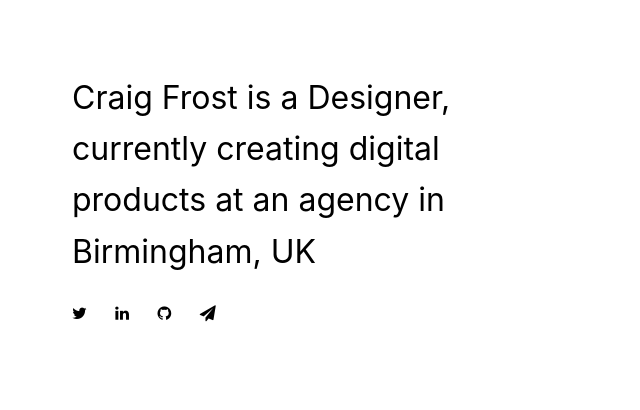
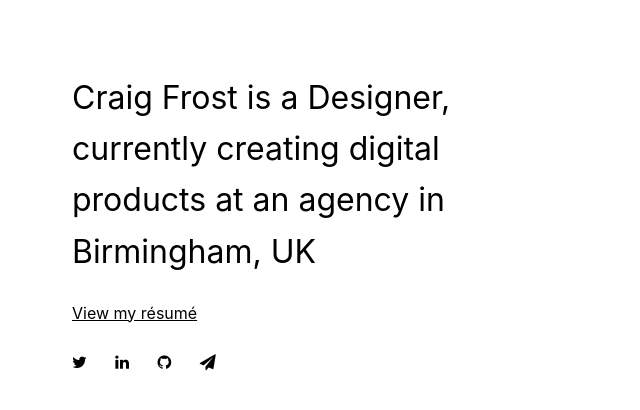
Before and after one commit to craigthomasfrost/cfdesigner.github.io, a Jekyll site: the page built from index.html, in a window 1280 px wide. Shown: the top 410 px of the page, without its empty margins (0-640 px from the left). Built offline with Jekyll 4.4.1, drawn with Linux system fonts in a browser that asks for light colours; nearby versions of some CDN libraries.

Commit message:
Add resume link

```diff
--- a/index.html
+++ b/index.html
@@ -3,6 +3,7 @@ layout: default
 ---
 <div class="p p--l@m">
     <h1 class="h1 m-w--5 m-b">Craig Frost is a Designer, currently creating digital products at an agency in Birmingham, UK</h1>
+    <p class="m-b"><a href="https://docs.google.com/document/d/13lyoBgp9gjT3npkstzNpl0YV0a1fJuyY3LrI2YVBOJw/edit?usp=sharing">View my résumé</a></p>
     <a href="https://twitter.com/_ctfd_uk"><span class="fa fa-twitter m-r"></span></a>
     <a href="https://www.linkedin.com/in/craigtfrost"><span class="fa fa-linkedin m-r"></span></a>
     <a href="https://github.com/cfdesigner"><span class="fa fa-github m-r"></span></a>
```
